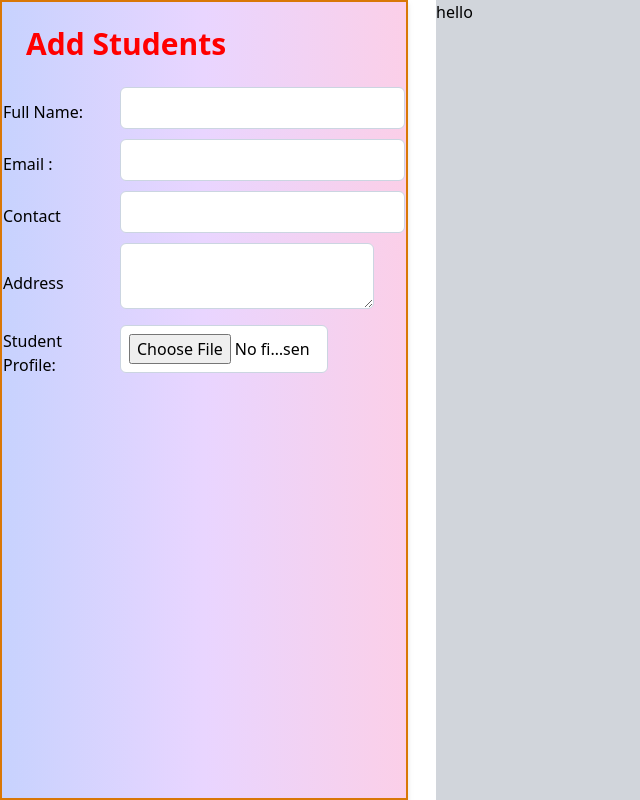
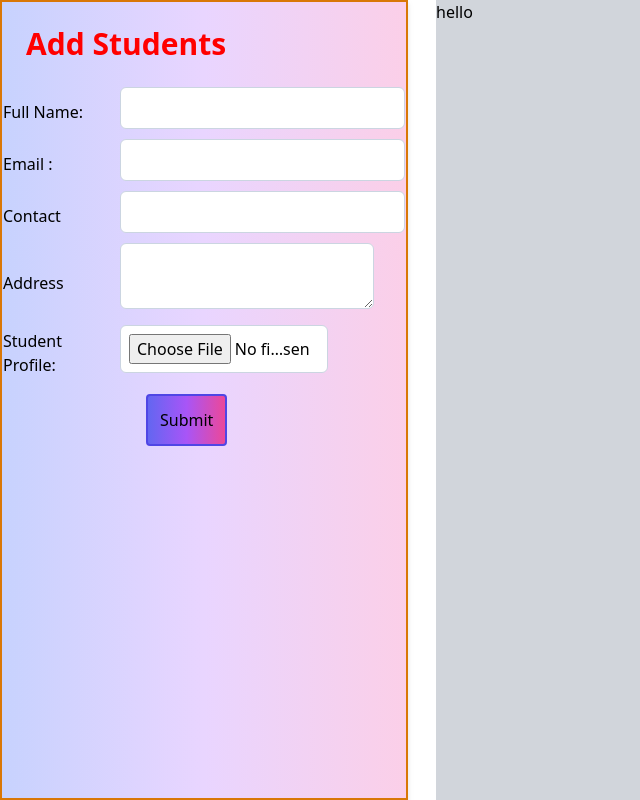
Before and after one commit to amita-kale/group-B-crud-front-end, a Nuxt app: page /students in a window 1280 px wide. Shown: the whole page, without its empty margins (0-640 px from the left). Built offline with nearby package versions, Linux system fonts and the light colour scheme.

Commit message:
feat: Submit button added in form

```diff
--- a/components/studentform.vue
+++ b/components/studentform.vue
@@ -35,7 +35,8 @@
                             </td>
                         </tr>
                     </table>
-
+                    <button type="button" class="border-solid rounded border-2 border-indigo-600 p-3 ml-36 mt-3
+                bg-gradient-to-r from-indigo-500 via-purple-500 to-pink-500">Submit</button>
                 </form>
             </div>
             <div class="bg-gray-300 col-span-2">hello
```
